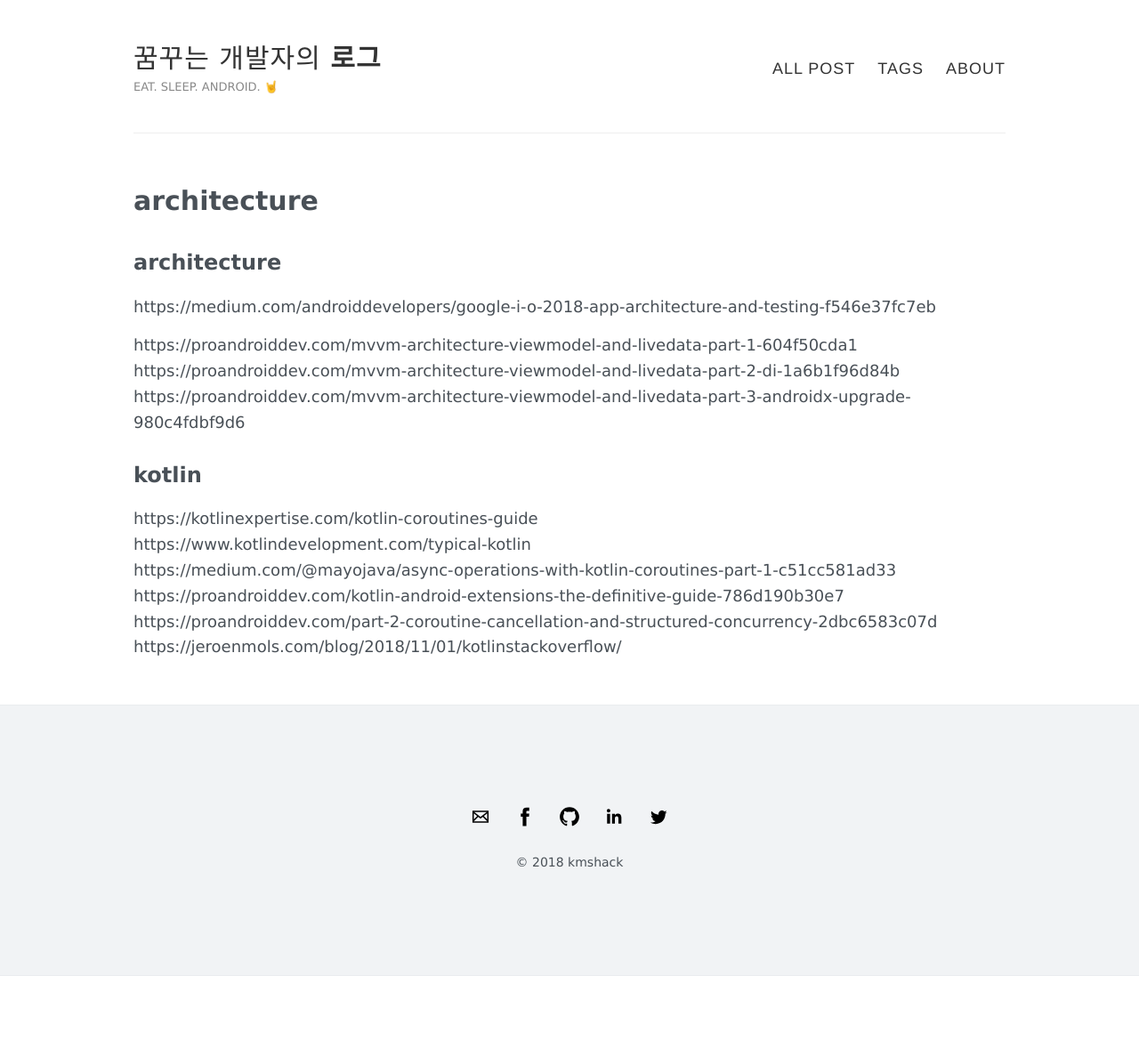
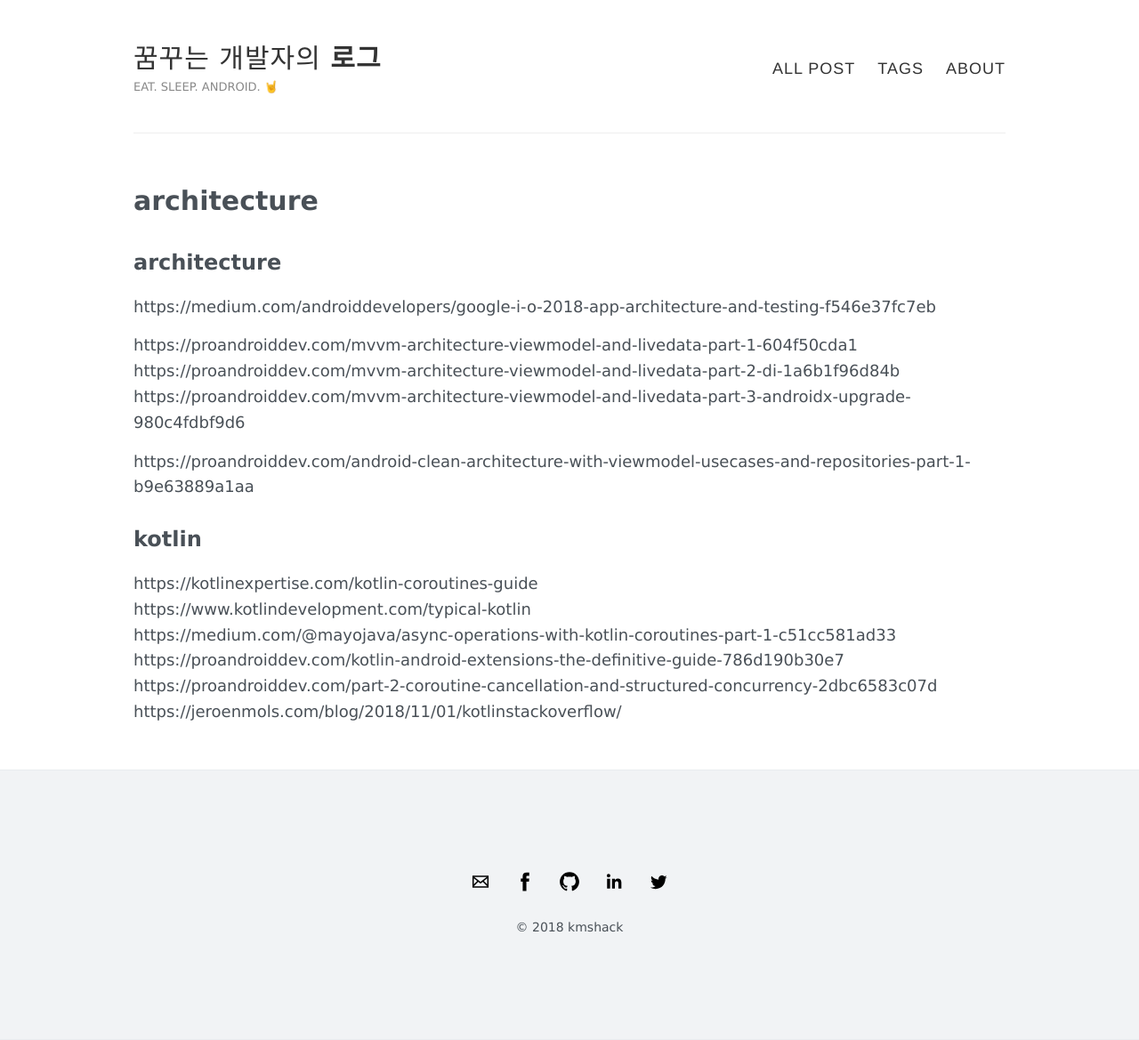
Before and after one commit to kmshack/blog.kmshack.kr, a Jekyll site: the page built from watingList.md, in a window 1280 px wide. Shown: the whole page at 89% size. Built offline with Jekyll 4.4.1, drawn with Linux system fonts in a browser that asks for light colours; our own code applies the rules of GitHub Pages for plain Markdown files; before the commit the page ends 1097 px from its top, so only the background shows below that; part of the change alters nothing that is shown.

Commit message:
Update watingList.md

```diff
--- a/watingList.md
+++ b/watingList.md
@@ -4,6 +4,9 @@ https://medium.com/androiddevelopers/google-i-o-2018-app-architecture-and-testin
 https://proandroiddev.com/mvvm-architecture-viewmodel-and-livedata-part-1-604f50cda1
 https://proandroiddev.com/mvvm-architecture-viewmodel-and-livedata-part-2-di-1a6b1f96d84b
 https://proandroiddev.com/mvvm-architecture-viewmodel-and-livedata-part-3-androidx-upgrade-980c4fdbf9d6
+
+https://proandroiddev.com/android-clean-architecture-with-viewmodel-usecases-and-repositories-part-1-b9e63889a1aa
+
 
 
 ## kotlin
```
